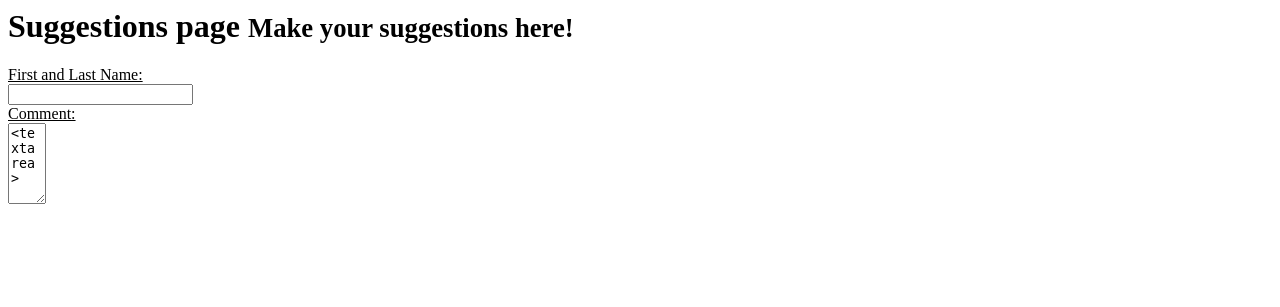
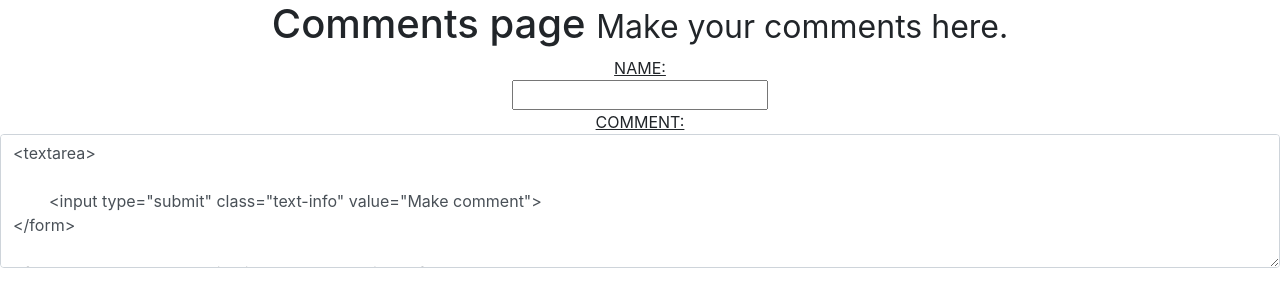
Before and after one commit to rbenton0533/djangoassignment, a Django app: template polls/templates/polls/comments.html in a window 1280 px wide. Shown: the top 307 px of the page. Run offline with Django 3.2, Linux system fonts and the light colour scheme; the template is opened without the code that fills it, so the values that code supplies are empty; some libraries are stand-ins or nearby versions.

Commit message:
third commit

```diff
--- a/polls/admin.py
+++ b/polls/admin.py
@@ -1,6 +1,6 @@
 from django.contrib import admin
 
-from .models import Choice, Question, Comments
+from .models import Choice, Question, Comment
 class ChoiceInline(admin.TabularInline):
     model = Choice
     extra = 3
@@ -16,7 +16,7 @@ class QuestionAdmin(admin.ModelAdmin):
 
 
 admin.site.register(Question, QuestionAdmin)
-admin.site.register(Comments)
+admin.site.register(Comment)
 
 
 # Register your models here.
--- a/polls/templates/admin/base_site.html
+++ b/polls/templates/admin/base_site.html
@@ -3,7 +3,7 @@
 {% block title %}{{ title }} | {{ site_title|default:_('Django site admin') }}{% endblock %}
 
 {% block branding %}
-<h1 id="site-name"><ahref="{% url 'admin:index' %}">Rachel's Site</a></h1>
+<h1 id="site-name"><a href="{% url 'admin:index' %}">Rachel's Site</a></h1>
 {% endblock %}
 
 {% block nav-global %}{% endblock %}
--- a/polls/templates/polls/comments.html
+++ b/polls/templates/polls/comments.html
@@ -1,19 +1,33 @@
+<html>
+	<head>
+<link rel="stylesheet" href="https://stackpath.bootstrapcdn.com/bootstrap/4.4.1/css/bootstrap.min.css" integrity="sha384-Vkoo8x4CGsO3+Hhxv8T/Q5PaXtkKtu6ug5TOeNV6gBiFeWPGFN9MuhOf23Q9Ifjh" crossorigin="anonymous">
+<script src="https://stackpath.bootstrapcdn.com/bootstrap/4.4.1/js/bootstrap.min.js" integrity="sha384-wfSDF2E50Y2D1uUdj0O3uMBJnjuUD4Ih7YwaYd1iqfktj0Uod8GCExl3Og8ifwB6" crossorigin="anonymous"></script>
+			</head>
 
-<b class="text-center">
-<h1> Suggestions page <small>Make your suggestions here!</small></h1>
-</b>
-<form action="{% url 'polls:suggestions' %}" method="post">
+<div class="text-center">
+
+
+<h1> Comments page <small> Make your comments here.</small></h1>
+</div>
+
+<form action="{% url 'polls:comments' %}" method="post">
 <p class="text-center">
 
 {% csrf_token %}
 	<g class="text-uppercase">
-		<u>First and Last Name: </u> <br>
+		<u> Name: </u> <br>
 					</g>
-	<input type="text" name="getname"><br>
+	<input type="text" name="name_field"><br>
 	<a class="text-uppercase">
 		<u> Comment: </u> <br>
 	</a>
-	<textarea class = "form-control" rows="5" cols = "2" name = "commentChoice"><textarea>
+	<textarea class = "form-control" rows="5" cols = "2" name = "comment_text"><textarea>
 
 	<input type="submit" class="text-info" value="Make comment">
 </form>
+
+<footer> Rachel Benton <cite title="Name"></cite></footer>
+<footer> rmb6xz <cite title="ComputingID"></cite></footer>
+
+
+<html>
--- a/polls/urls.py
+++ b/polls/urls.py
@@ -9,5 +9,5 @@ urlpatterns = [
         path('<int:pk>/results/', views.ResultsView.as_view(), name='results'),
         path('<int:question_id>/vote/', views.vote, name='vote'),
         path('comments/', views.comments, name = 'comments'),
-        path('suggestions/list/', views.commentslist, name = 'List of Comments')
+        path('comments/list/', views.commentslist, name = 'List of Comments')
     ]
--- a/polls/views.py
+++ b/polls/views.py
@@ -31,10 +31,11 @@ class ResultsView(generic.DetailView):
 
 def comments(request):
     if request.method == 'POST':
-        name_field = request.POST.get('getname')
-        comment_text = request.POST.get('commentChoice')
+        name_field = request.POST.get('name_field')
+        comment_text = request.POST.get('comment_text')
         commentObject = Comment(name_field = name_field, comment_text = comment_text)
         commentObject.save()
+        comments = Comment.objects.all()
     return render(request, 'polls/comment.html',{'comment': comments})
 
 def commentslist(request):
--- /dev/null
+++ b/requirments.txt
@@ -0,0 +1,3 @@
+Django
+gunicorn
+django-heroku
```
Also changed, not shown: app.json (added, +15 -0 lines), mysite/settings.py (+5 -5 lines), polls/models.py (+6 -6 lines), polls/templates/polls/detail.html (+9 -5 lines), polls/templates/polls/index.html (+12 -1 lines), polls/templates/polls/list.html (+21 -2 lines), polls/templates/polls/results.html (+14 -0 lines), 1 other file.
